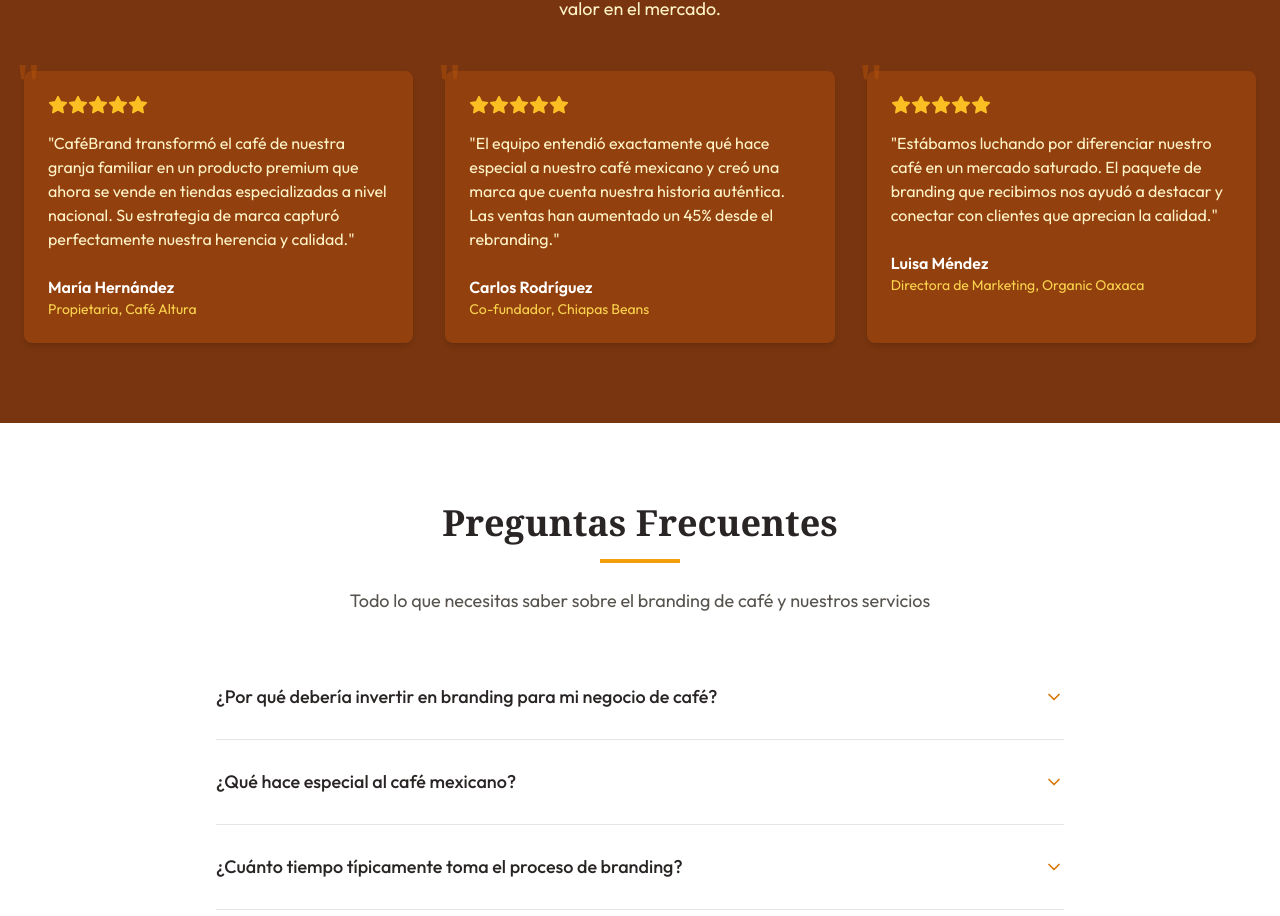
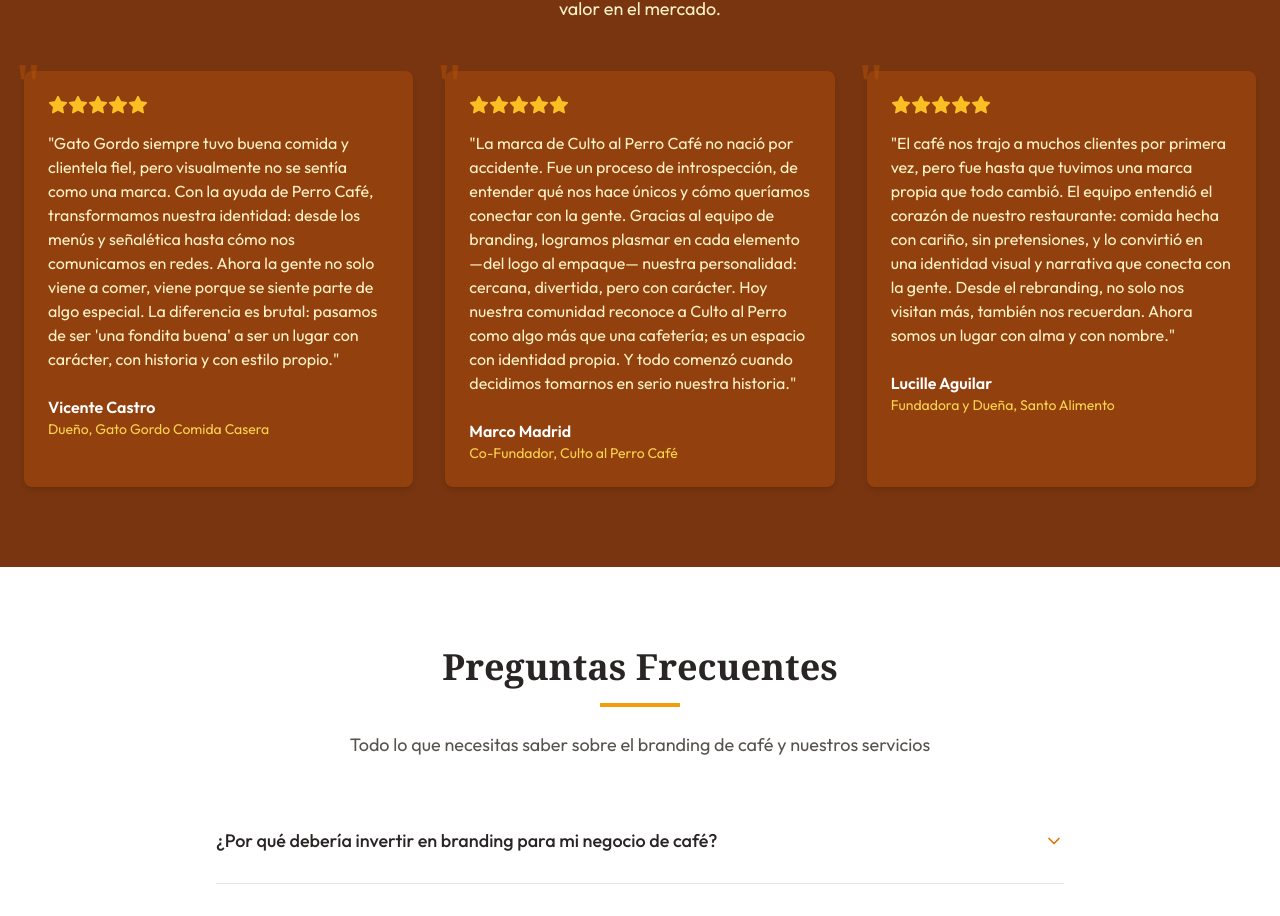
Before and after one commit to Culto-al-Perro-Cafe/mkt-roast-landing, a React (Vite) app: page / in a window 1280 px wide. Shown: the part 2751-3667 px from the top of the page. Built offline with nearby package versions, Linux system fonts and the light colour scheme.

Commit message:
update testimonials

```diff
--- a/src/components/Testimonials.tsx
+++ b/src/components/Testimonials.tsx
@@ -4,21 +4,21 @@ import { Star } from 'lucide-react';
 const Testimonials: React.FC = () => {
   const testimonials = [
     {
-      text: "CaféBrand transformó el café de nuestra granja familiar en un producto premium que ahora se vende en tiendas especializadas a nivel nacional. Su estrategia de marca capturó perfectamente nuestra herencia y calidad.",
-      author: "María Hernández",
-      role: "Propietaria, Café Altura",
+      text: "Gato Gordo siempre tuvo buena comida y clientela fiel, pero visualmente no se sentía como una marca. Con la ayuda de Perro Café, transformamos nuestra identidad: desde los menús y señalética hasta cómo nos comunicamos en redes. Ahora la gente no solo viene a comer, viene porque se siente parte de algo especial. La diferencia es brutal: pasamos de ser 'una fondita buena' a ser un lugar con carácter, con historia y con estilo propio.",
+      author: "Vicente Castro",
+      role: "Dueño, Gato Gordo Comida Casera",
       stars: 5
     },
     {
-      text: "El equipo entendió exactamente qué hace especial a nuestro café mexicano y creó una marca que cuenta nuestra historia auténtica. Las ventas han aumentado un 45% desde el rebranding.",
-      author: "Carlos Rodríguez",
-      role: "Co-fundador, Chiapas Beans",
+      text: "La marca de Culto al Perro Café no nació por accidente. Fue un proceso de introspección, de entender qué nos hace únicos y cómo queríamos conectar con la gente. Gracias al equipo de branding, logramos plasmar en cada elemento —del logo al empaque— nuestra personalidad: cercana, divertida, pero con carácter. Hoy nuestra comunidad reconoce a Culto al Perro como algo más que una cafetería; es un espacio con identidad propia. Y todo comenzó cuando decidimos tomarnos en serio nuestra historia.",
+      author: "Marco Madrid",
+      role: "Co-Fundador, Culto al Perro Café",
       stars: 5
     },
     {
-      text: "Estábamos luchando por diferenciar nuestro café en un mercado saturado. El paquete de branding que recibimos nos ayudó a destacar y conectar con clientes que aprecian la calidad.",
-      author: "Luisa Méndez",
-      role: "Directora de Marketing, Organic Oaxaca",
+      text: "El café nos trajo a muchos clientes por primera vez, pero fue hasta que tuvimos una marca propia que todo cambió. El equipo entendió el corazón de nuestro restaurante: comida hecha con cariño, sin pretensiones, y lo convirtió en una identidad visual y narrativa que conecta con la gente. Desde el rebranding, no solo nos visitan más, también nos recuerdan. Ahora somos un lugar con alma y con nombre.",
+      author: "Lucille Aguilar",
+      role: "Fundadora y Dueña, Santo Alimento",
       stars: 5
     }
   ];
```
